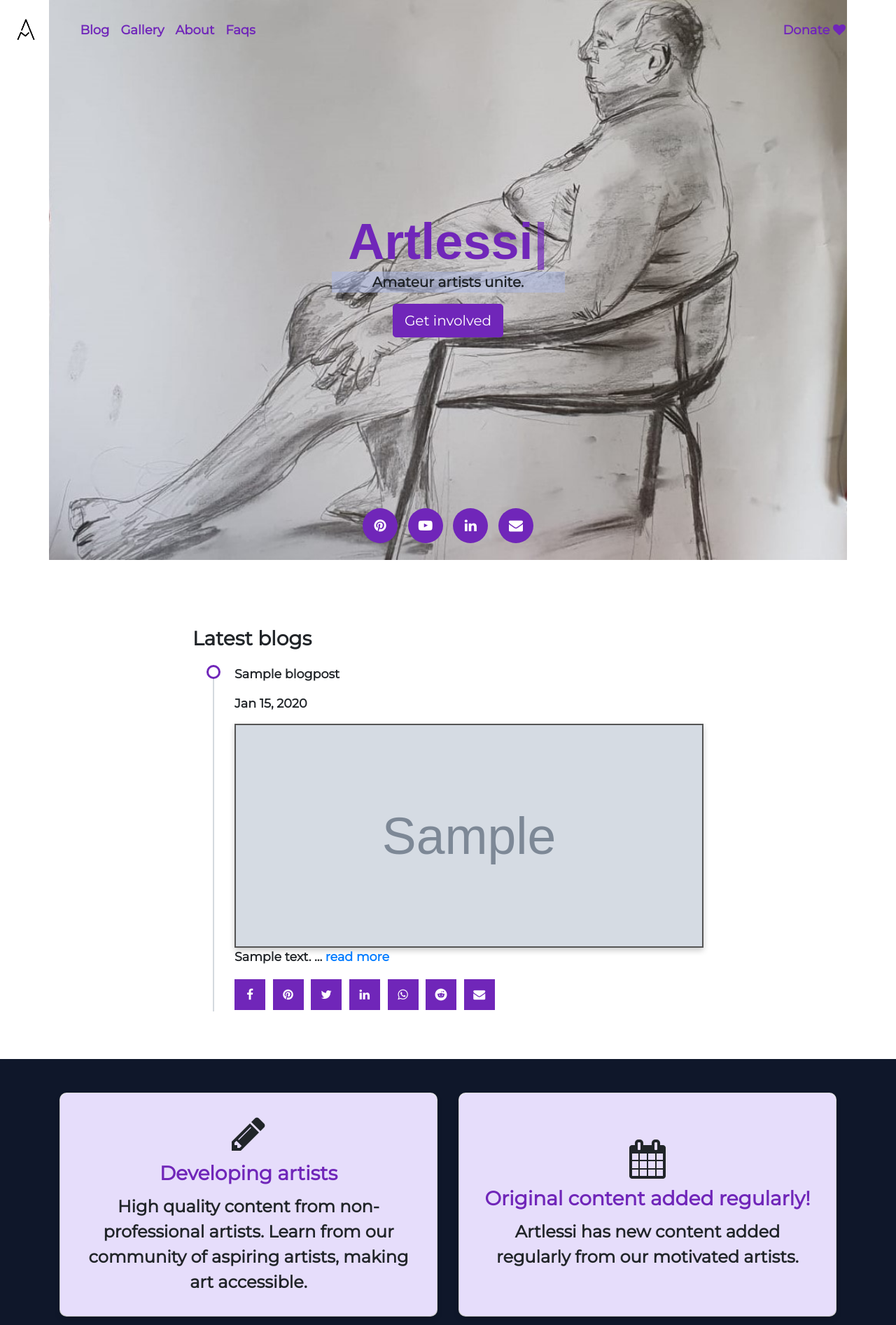
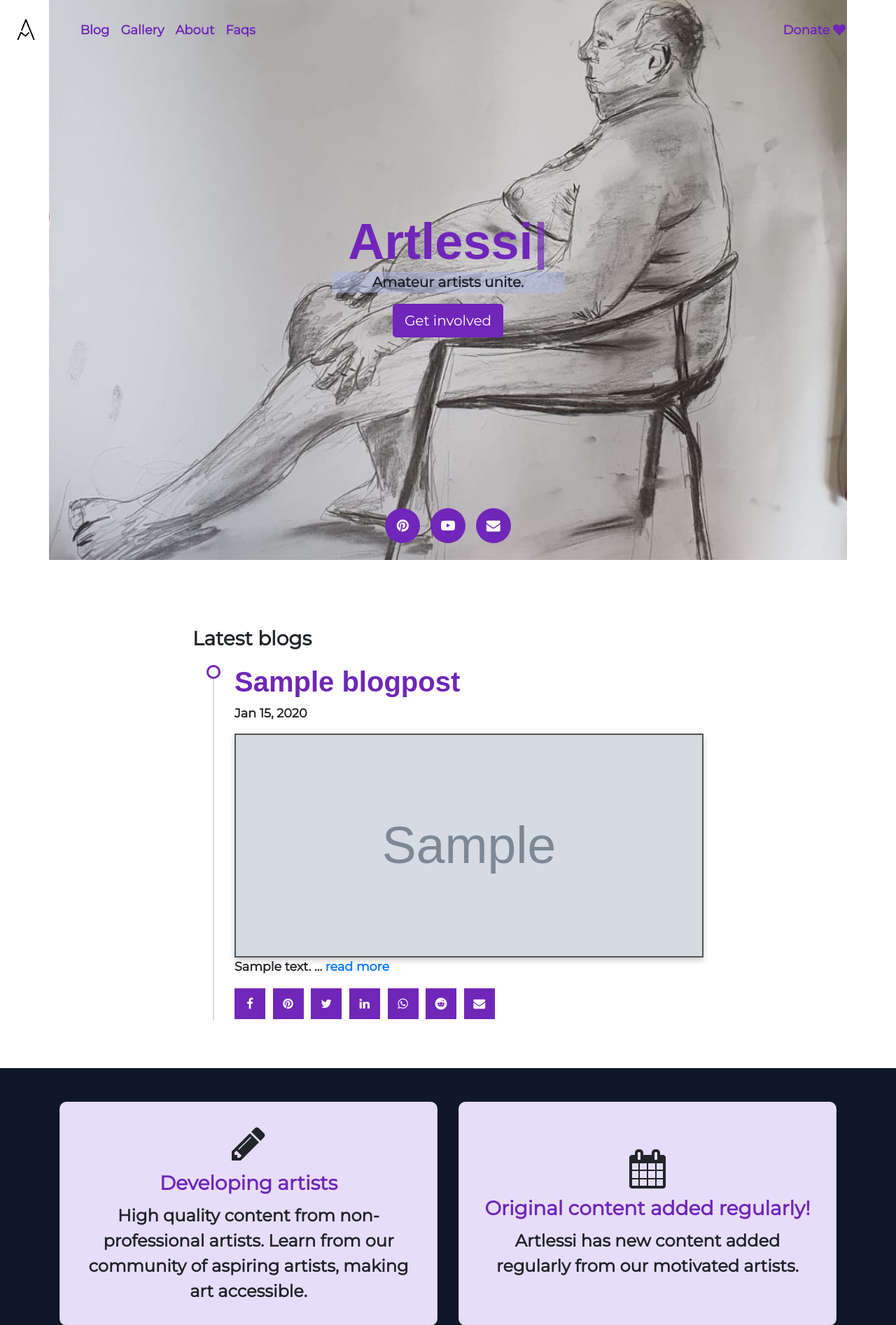
Before and after one commit to AlessioMartello/art_shop, a Django app: page / in a window 1280 px wide. Shown: the top 1893 px of the page at 70% size. Run offline with Django 3.2, Linux system fonts and the light colour scheme; tables that the repository leaves empty hold one stand-in row (values such as "Sample post"); grey boxes marked "Sample" are stand-in pictures; some libraries are stand-ins or nearby versions; some web fonts are replaced.

Commit message:
enabled blog image upload

```diff
--- a/aless_art_shop/models.py
+++ b/aless_art_shop/models.py
@@ -1,7 +1,7 @@
 from django.db import models
 from django.urls import reverse
 from django.contrib.auth.models import User
-from ckeditor.fields import RichTextField
+from ckeditor_uploader.fields import RichTextUploadingField
 
 class Catalogue(models.Model):
     """An group of products the user can inspect"""
@@ -48,7 +48,7 @@ class BlogPost(models.Model):
     slug = models.SlugField(max_length=200, unique=True)
     author = models.ForeignKey(User, on_delete= models.CASCADE, related_name='blog_posts')
     #content = models.TextField()
-    content = RichTextField(blank=True, null=True)
+    content = RichTextUploadingField(blank=True, null=True)
     created_on = models.DateTimeField(auto_now_add=True)
     updated_on = models.DateTimeField(auto_now=True)
     blog_photo = models.ImageField(upload_to="images/", blank=True)
--- a/aless_art_shop/templates/aless_art_shop/base.html
+++ b/aless_art_shop/templates/aless_art_shop/base.html
@@ -73,7 +73,7 @@
                 <ul class="social-network social-circle" >
                     <li><a href="https://www.pinterest.co.uk/Artlessi/_created/" class="icoPinterest" title="Pinterest"><i class="fa fa-pinterest"></i></a></li>
                     <li><a href="https://www.youtube.com/channel/UCJAjlo99NfPOvEqm5f2XO6A/featured" class="icoYoutube" title="Youtube"><i class="fa fa-youtube-play"></i></a></li>
-                    <li><a href="https://www.linkedin.com/in/alessiomartello/" class="icoLinkedin" title="Linkedin"><i class="fa fa-linkedin"></i></a></li>
+<!--                    <li><a href="https://www.linkedin.com/in/alessiomartello/" class="icoLinkedin" title="Linkedin"><i class="fa fa-linkedin"></i></a></li>-->
                     <li><a href="mailto:alessio@artlessi.co.uk" class="icoEmail" title="Email"><i class="fa fa-envelope"></i></a></li>
                 </ul>
             </div>
--- a/aless_art_shop/templates/aless_art_shop/index.html
+++ b/aless_art_shop/templates/aless_art_shop/index.html
@@ -72,7 +72,7 @@
 			<ul class="timeline">
             {% for blog in blogs|slice:":3" %}
                 <li>
-                    <p> {{blog.title }}</p>
+                    <a href="{% url 'aless_art_shop:blogdetail' blog.slug %}" id="blog-titles"><h1 class="page-headers" style="text-align:left;">{{blog.title }}</h1></a>
 					<p>{{blog.created_on|date:"M d, Y"}}</p>
                     <a href="{% url 'aless_art_shop:blogdetail' blog.slug %}">
                         <img class="product-img" src=" {{ blog.blog_photo.url }}" alt="Hand drawn artwork for blog post"; style="max-height: 40vh;object-fit:scale-contain;">
--- a/aless_art_shop/urls.py
+++ b/aless_art_shop/urls.py
@@ -18,5 +18,4 @@ urlpatterns = [
     path('gallery/detail/<id>/', ProductDetailView.as_view(), name='detail'),
     path('blogs', BlogListView.as_view(), name='blogs'),
     path('blogs/<slug:slug>/', BlogPostView.as_view(), name='blogdetail'),
-      path('ckeditor/', include('ckeditor_uploader.urls')),
               ] + static(settings.STATIC_URL, document_root=settings.STATIC_ROOT)
--- a/art_shop/settings.py
+++ b/art_shop/settings.py
@@ -181,7 +181,7 @@ CSRF_COOKIE_SECURE = False
 SESSION_COOKIE_SECURE = False
 
 #ckeditor upload path
-CKEDITOR_UPLOAD_PATH="uploads/"
+CKEDITOR_UPLOAD_PATH = 'uploads/'
 
 CKEDITOR_CONFIGS = {
     'default': {
--- a/art_shop/urls.py
+++ b/art_shop/urls.py
@@ -35,6 +35,7 @@ urlpatterns = [
     path(r'stripe_payments/', include('stripe_payments.urls', namespace='stripe_payments')),
     path(r'subscribers/', include('subscribers.urls', namespace='subscribers')),
     path('sitemap.xml', sitemap, {'sitemaps': sitemaps}),
+    path('ckeditor/', include('ckeditor_uploader.urls'))
 
 ]
 
--- a/static/style.css
+++ b/static/style.css
@@ -130,10 +130,13 @@ background-color: #f99;
 
 .page-headers {
     color:var(--purple);
-  font-weight: bold;
+    font-weight: bold;
     font-family: "Sofia", sans-serif, Arial;
     text-align:center;
+
+
 }
+#blog-titles:hover { text-decoration: none; }
 
 .nav-link{
     color: var(--purple);
```
Also changed, not shown: aless_art_shop/migrations/0019_alter_blogpost_content.py (added).
